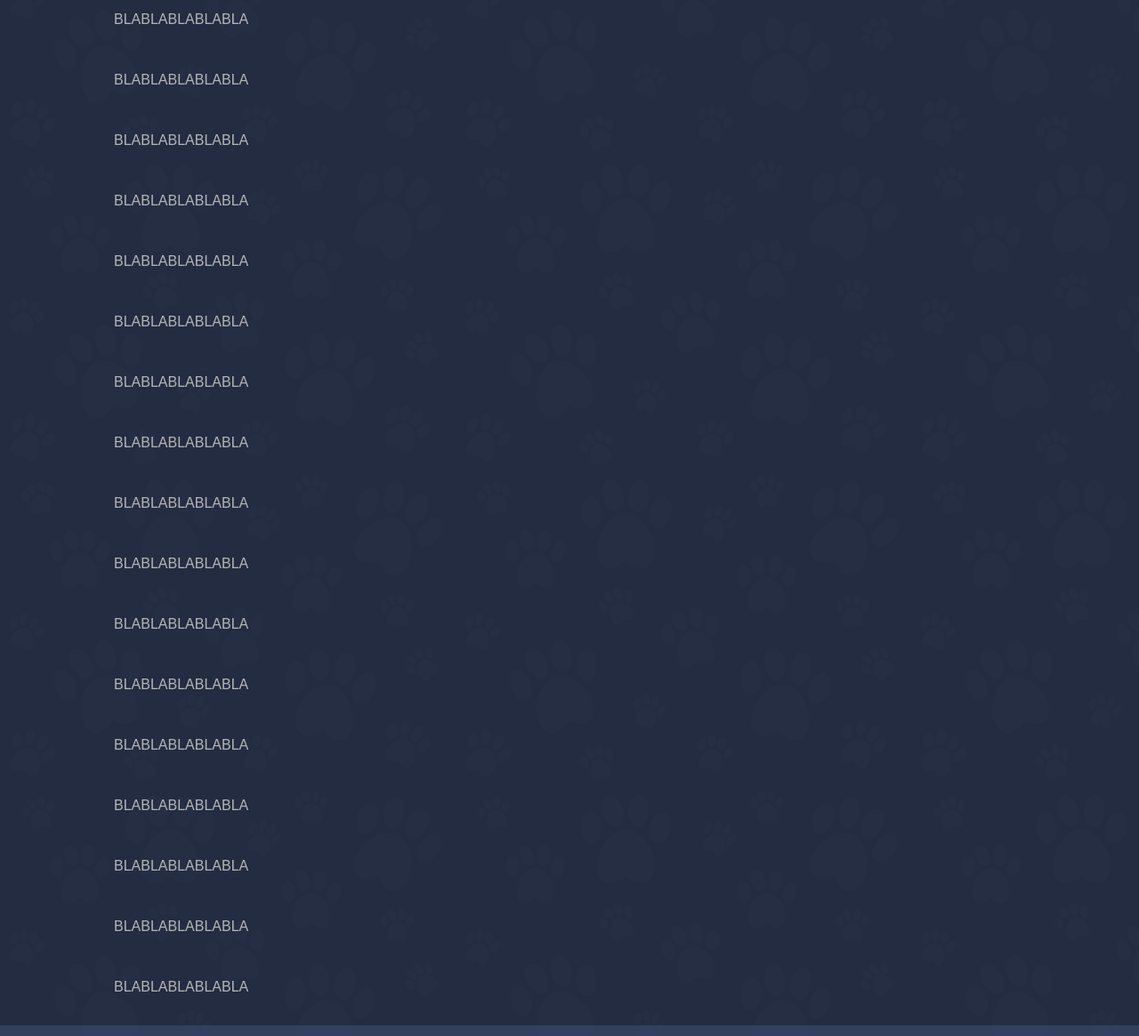
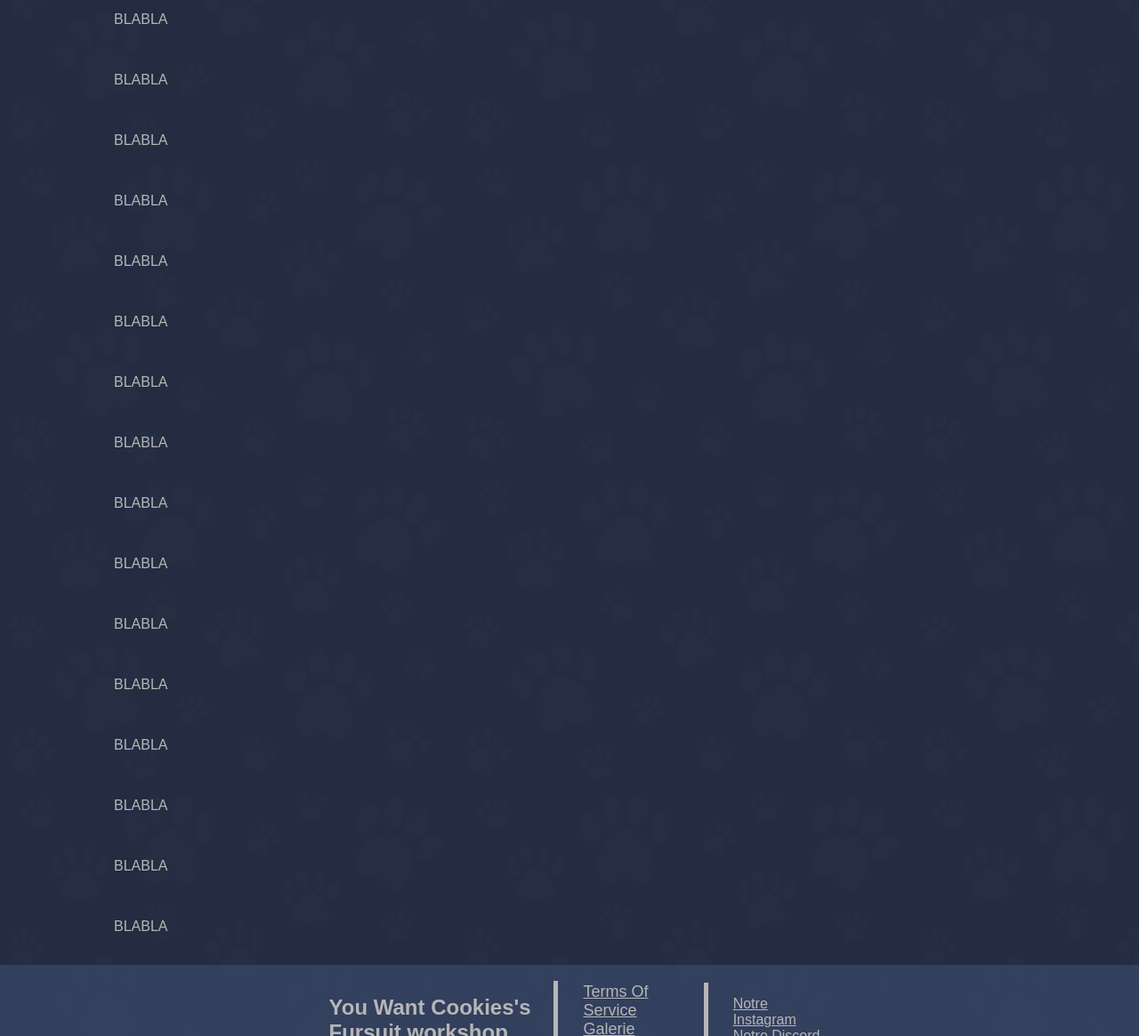
Before and after one commit to tokageki/youwantcookies, a plain HTML site: page index.html in a window 1280 px wide. Shown: the part 183-1348 px from the top of the page at 89% size. Drawn offline with Linux system fonts and the light colour scheme; a web font is replaced by a local one.

Commit message:
Update index.html

```diff
--- a/index.html
+++ b/index.html
@@ -20,23 +20,22 @@
             </div>
         </header>
         <div class="page">
-            <p>BLABLABLABLABLA</p><br>
-            <p>BLABLABLABLABLA</p><br>
-            <p>BLABLABLABLABLA</p><br>
-            <p>BLABLABLABLABLA</p><br>
-            <p>BLABLABLABLABLA</p><br>
-            <p>BLABLABLABLABLA</p><br>
-            <p>BLABLABLABLABLA</p><br>
-            <p>BLABLABLABLABLA</p><br>
-            <p>BLABLABLABLABLA</p><br>
-            <p>BLABLABLABLABLA</p><br>
-            <p>BLABLABLABLABLA</p><br>
-            <p>BLABLABLABLABLA</p><br>
-            <p>BLABLABLABLABLA</p><br>
-            <p>BLABLABLABLABLA</p><br>
-            <p>BLABLABLABLABLA</p><br>
-            <p>BLABLABLABLABLA</p><br>
-            <p>BLABLABLABLABLA</p><br>
+            <p>BLABLA</p><br>
+            <p>BLABLA</p><br>
+            <p>BLABLA</p><br>
+            <p>BLABLA</p><br>
+            <p>BLABLA</p><br>
+            <p>BLABLA</p><br>
+            <p>BLABLA</p><br>
+            <p>BLABLA</p><br>
+            <p>BLABLA</p><br>
+            <p>BLABLA</p><br>
+            <p>BLABLA</p><br>
+            <p>BLABLA</p><br>
+            <p>BLABLA</p><br>
+            <p>BLABLA</p><br>
+            <p>BLABLA</p><br>
+            <p>BLABLA</p><br>
 
         </div>
         <footer>
```
